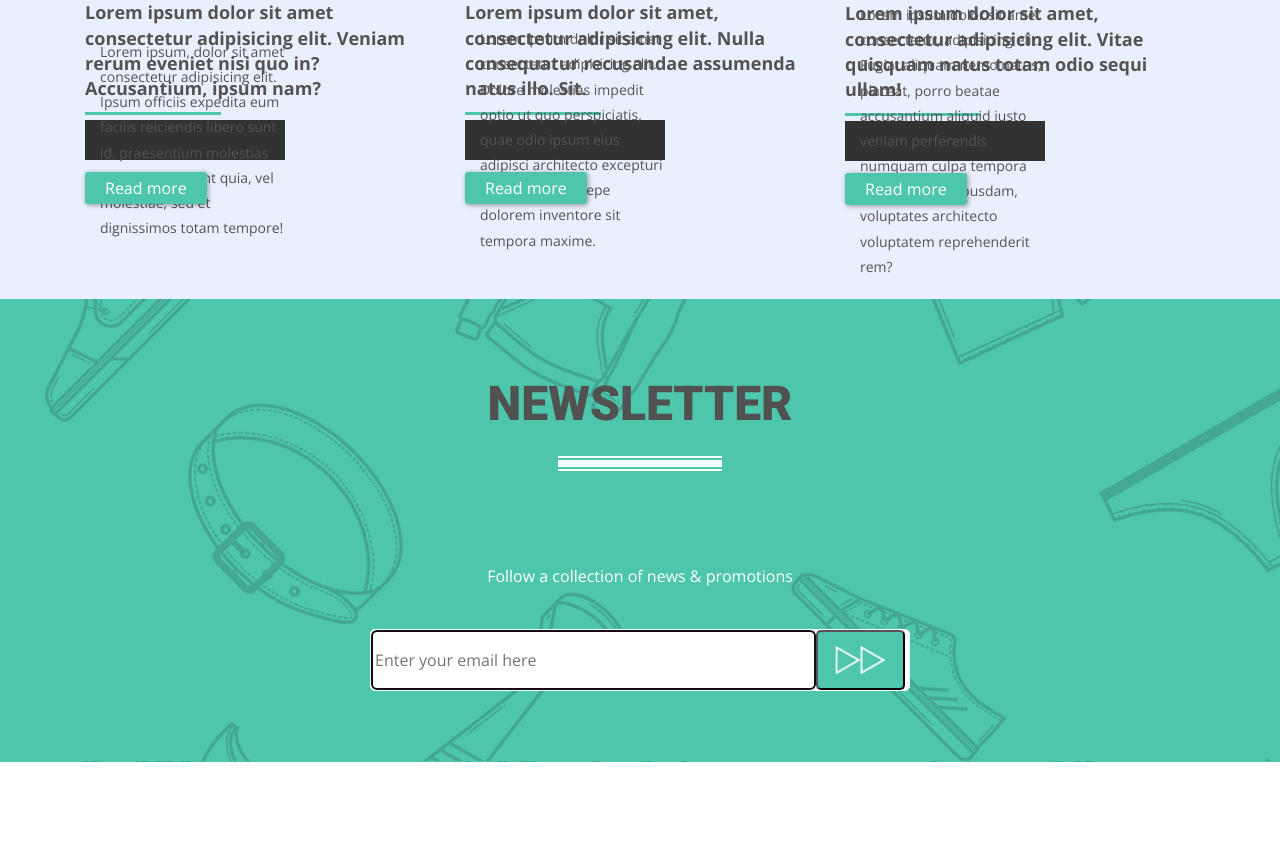
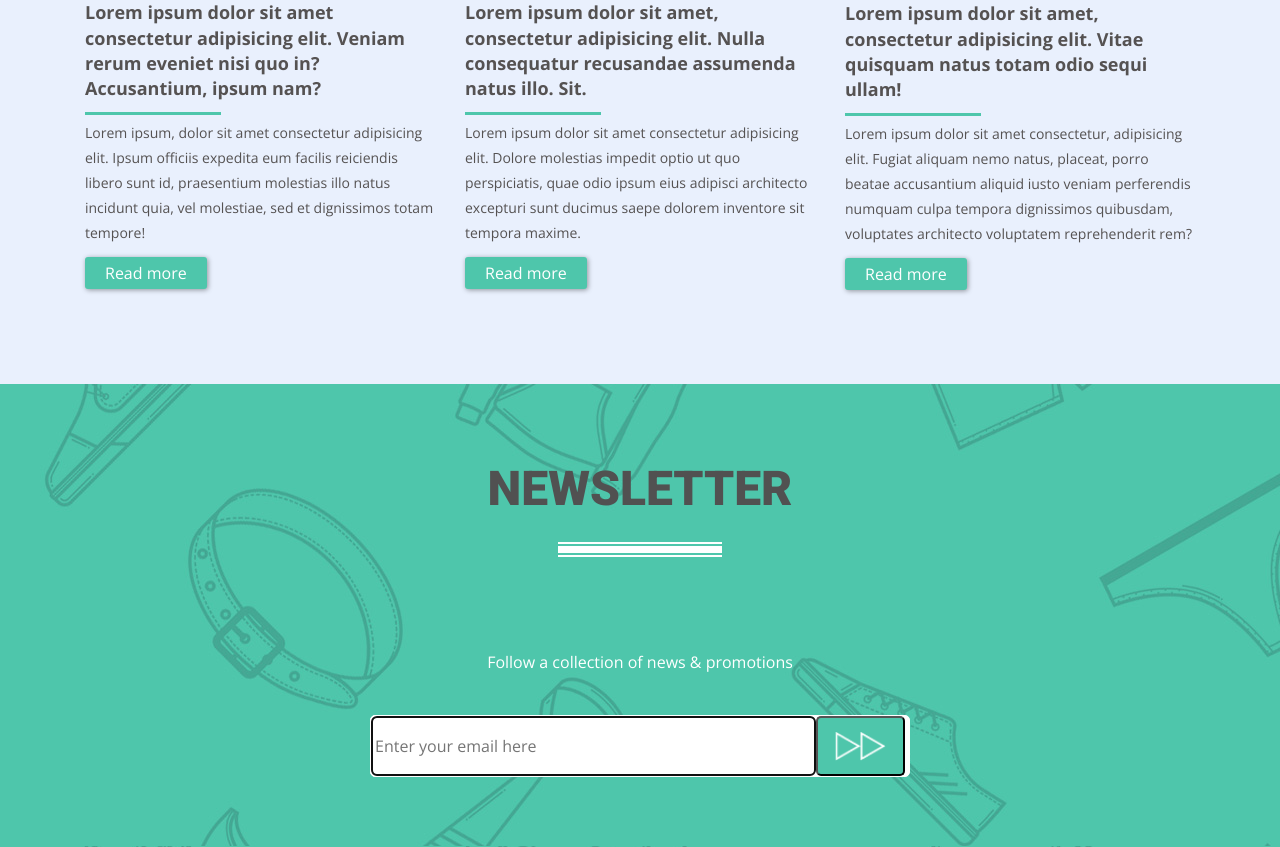
Before and after one commit to Yuliia-ui/goit-markup-hw-05, a plain HTML site: page index.html in a window 1280 px wide. Shown: the part 3591-4438 px from the top of the page. Before the commit the page ends 4353 px from the top, so only its background shows below. Drawn offline with nearby package versions, Linux system fonts and the light colour scheme.

Commit message:
Add changed

```diff
--- a/css/style.css
+++ b/css/style.css
@@ -553,7 +553,7 @@ html {
   line-height: 1.4;
   color: #555252;
 }
-.news .description {
+.news .description-text {
   margin-top: 0;
   margin-bottom: 15px;
   font-family: 'Open Sans';
--- a/index.html
+++ b/index.html
@@ -276,7 +276,7 @@
                 rerum eveniet nisi quo in? Accusantium, ipsum nam?
               </h3>
               <div class="line"></div>
-              <p class="description">
+              <p class="description-text">
                 Lorem ipsum, dolor sit amet consectetur adipisicing elit. Ipsum
                 officiis expedita eum facilis reiciendis libero sunt id,
                 praesentium molestias illo natus incidunt quia, vel molestiae,
@@ -296,7 +296,7 @@
                 consequatur recusandae assumenda natus illo. Sit.
               </h3>
               <div class="line"></div>
-              <p class="description">
+              <p class="description-text">
                 Lorem ipsum dolor sit amet consectetur adipisicing elit. Dolore
                 molestias impedit optio ut quo perspiciatis, quae odio ipsum
                 eius adipisci architecto excepturi sunt ducimus saepe dolorem
@@ -315,7 +315,7 @@
                 quisquam natus totam odio sequi ullam!
               </h3>
               <div class="line"></div>
-              <p class="description">
+              <p class="description-text">
                 Lorem ipsum dolor sit amet consectetur, adipisicing elit. Fugiat
                 aliquam nemo natus, placeat, porro beatae accusantium aliquid
                 iusto veniam perferendis numquam culpa tempora dignissimos
```
